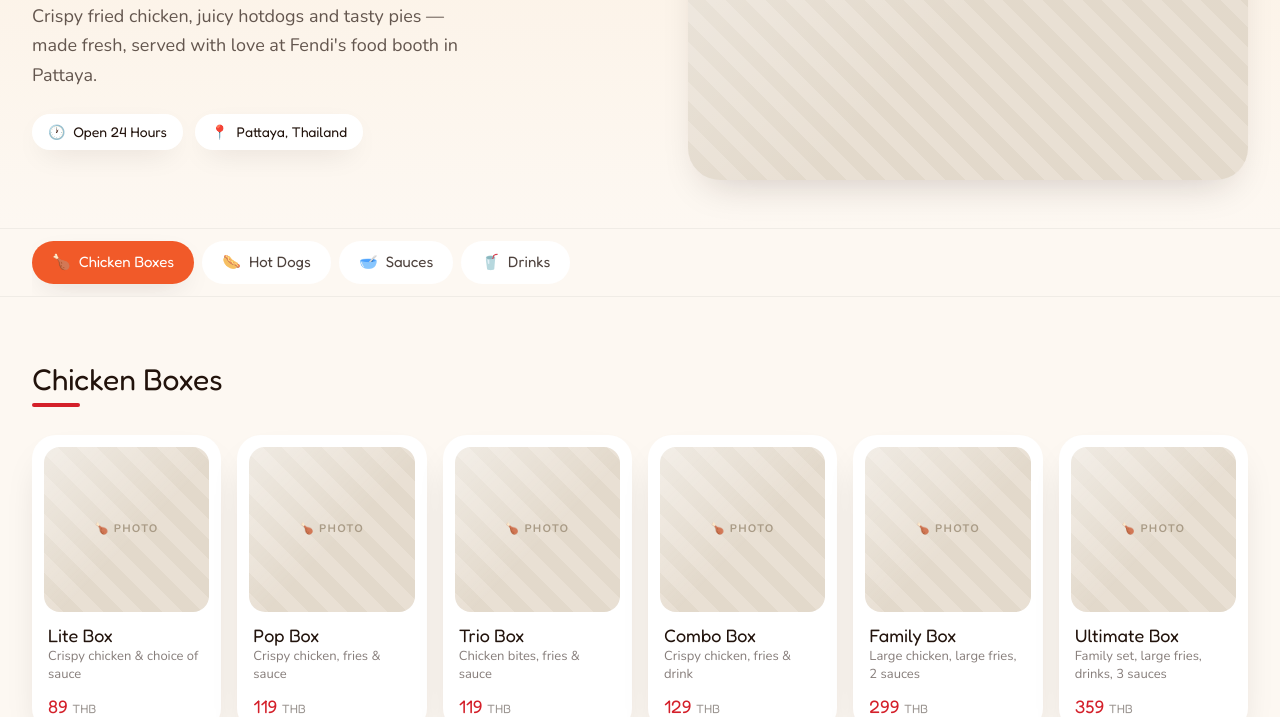
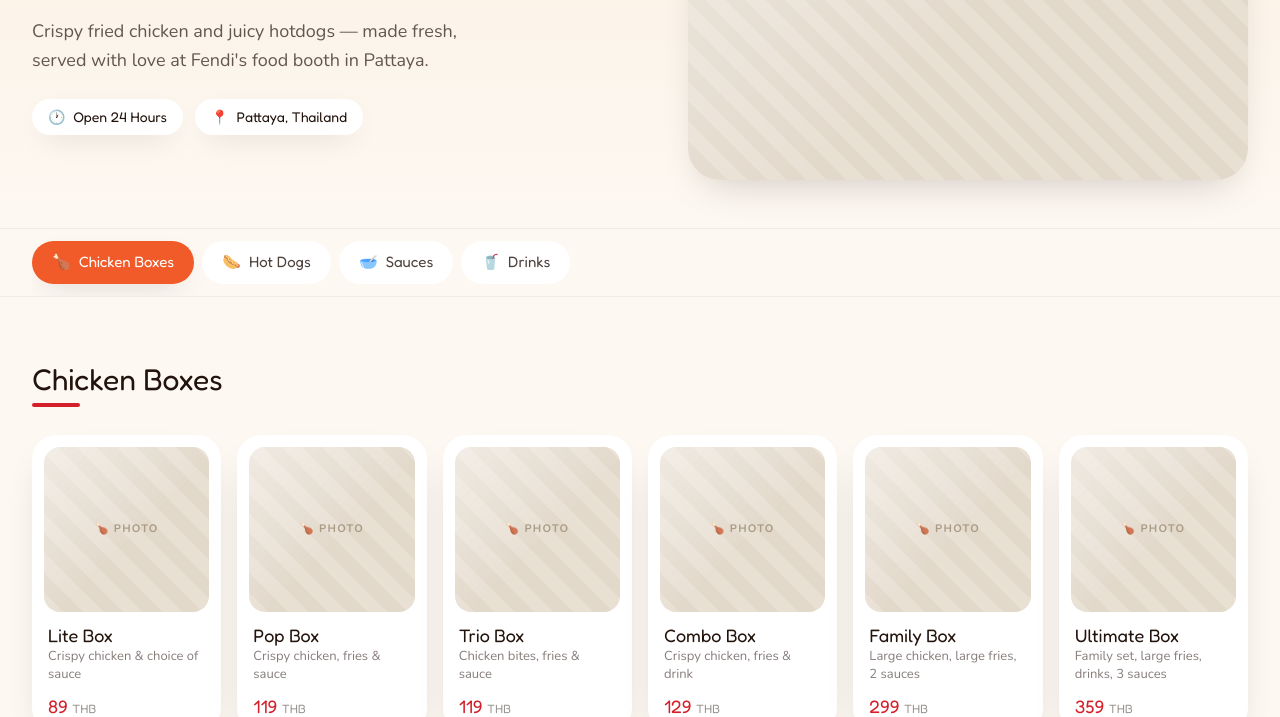
Before and after one commit to komarov-dc/fendithefrenchie, a plain HTML site: page menu.html in a window 1280 px wide. Shown: the part 383-1100 px from the top of the page. Drawn offline with nearby package versions, Linux system fonts and the light colour scheme.

Commit message:
Remove remaining pie references from menu copy/meta

```diff
--- a/menu.html
+++ b/menu.html
@@ -4,7 +4,7 @@
   <meta charset="UTF-8" />
   <meta name="viewport" content="width=device-width, initial-scale=1.0" />
   <title>Chicky Chic Menu — Hotdogs & Fried Chicken in Pattaya | FENDI</title>
-  <meta name="description" content="Chicky Chic by Fendi — crispy fried chicken boxes, juicy hotdogs, pies, sauces & drinks. Open 24 hours in Pattaya, Thailand. All dogs, all people, one love." />
+  <meta name="description" content="Chicky Chic by Fendi — crispy fried chicken boxes, juicy hotdogs, sauces & drinks. Open 24 hours in Pattaya, Thailand. All dogs, all people, one love." />
 
   <!-- Favicon / home-screen icon (Fendi's face) -->
   <link rel="icon" type="image/png" sizes="32x32" href="images/favicon-32.png" />
@@ -14,7 +14,7 @@
   <!-- Social share preview -->
   <meta property="og:type" content="website" />
   <meta property="og:title" content="Chicky Chic Menu — Hotdogs & Fried Chicken in Pattaya" />
-  <meta property="og:description" content="Crispy fried chicken, juicy hotdogs, pies & more. Open 24 hours in Pattaya. Made with love." />
+  <meta property="og:description" content="Crispy fried chicken, juicy hotdogs & more. Open 24 hours in Pattaya. Made with love." />
   <meta property="og:image" content="images/og.jpg" />
   <meta name="twitter:card" content="summary_large_image" />
 
@@ -168,7 +168,7 @@
               <span class="text-chicky">❤</span> Hotdogs &amp; Fried Chicken <span class="text-chicky">❤</span>
             </p>
             <p class="mt-4 max-w-md text-lg leading-relaxed text-ink/70">
-              Crispy fried chicken, juicy hotdogs and tasty pies — made fresh, served with love at Fendi's food booth in Pattaya.
+              Crispy fried chicken and juicy hotdogs — made fresh, served with love at Fendi's food booth in Pattaya.
             </p>
             <div class="mt-6 flex flex-wrap items-center gap-3 font-display text-sm font-500">
               <span class="inline-flex items-center gap-2 rounded-full bg-white px-4 py-2 shadow-soft"><span class="text-chicky">🕐</span> Open 24 Hours</span>
@@ -264,7 +264,7 @@
         </div>
       </section>
 
-      <!-- ===================== HOT DOGS + PIES/DRINKS ===================== -->
+      <!-- ===================== HOT DOGS + DRINKS ===================== -->
       <div class="mt-14 grid gap-10 lg:grid-cols-2">
         <!-- Hot Dogs -->
         <section id="hot-dogs" class="scroll-mt-32">
```
